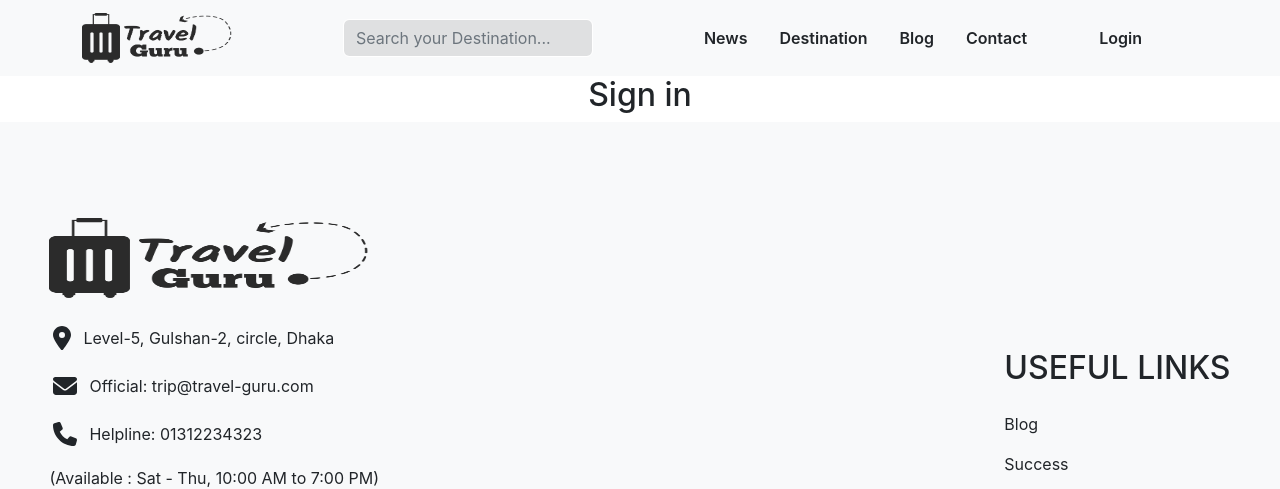
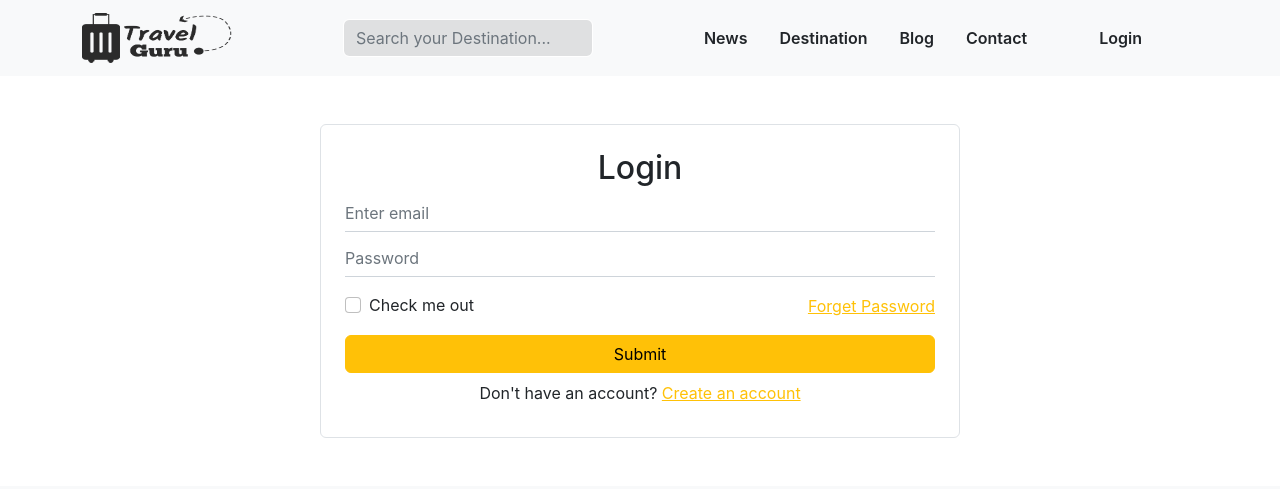
Before and after one commit to crescentpartha/Travel-Guru, a React (Create React App) app in the folder travel-guru/: page /signIn in a window 1280 px wide. Shown: the top 489 px of the page. Built offline with nearby package versions, Linux system fonts and the light colour scheme.

Commit message:
Login page added

```diff
--- a/travel-guru/src/components/Authentication/SignIn/SignIn.js
+++ b/travel-guru/src/components/Authentication/SignIn/SignIn.js
@@ -1,11 +1,27 @@
 import React from 'react';
+import { Button, Form } from 'react-bootstrap';
+import { Link } from 'react-router-dom';
 import Header2 from '../../SharedPages/Header2/Header2';
 
 const SignIn = () => {
     return (
         <div>
             <Header2></Header2>
-            <h2>Sign in</h2>
+            <div style={{margin: '0 25%'}} className='my-5 p-4 border rounded shadow-md'>
+                <h2>Login</h2>
+                <Form className='w-100 mx-auto'>
+                    <Form.Control className='my-2 border-top-0 border-start-0 border-end-0 rounded-0 px-0' type="email" placeholder="Enter email" required />
+                    <Form.Control className='my-2 border-top-0 border-start-0 border-end-0 rounded-0 px-0' type="password" placeholder="Password" required />
+                    <div className='d-flex align-items-center justify-content-between my-3'>
+                        <Form.Check className='text-start' type="checkbox" label="Check me out" />
+                        <Link className='text-warning' to='/'>Forget Password</Link>
+                    </div>
+                    <Button className='w-100' variant="warning" type="submit">
+                        Submit
+                    </Button>
+                    <p className='my-2'>Don't have an account? <Link className='text-warning' to='/'>Create an account</Link></p>
+                </Form>
+            </div>
         </div>
     );
 };
--- a/travel-guru/src/components/SharedPages/Header2/Header2.js
+++ b/travel-guru/src/components/SharedPages/Header2/Header2.js
@@ -12,7 +12,7 @@ const Header2 = () => {
     };
     return (
         <div>
-            <Navbar collapseOnSelect expand="lg" sticky='top' bg="light" variant="dark">
+            <Navbar collapseOnSelect expand="lg" sticky='top' bg="light" variant="light">
                 <Container className=''>
                     <Navbar.Brand as={Link} to="/home">
                         <img src={logo} alt="" width={150} height={50} />
```
